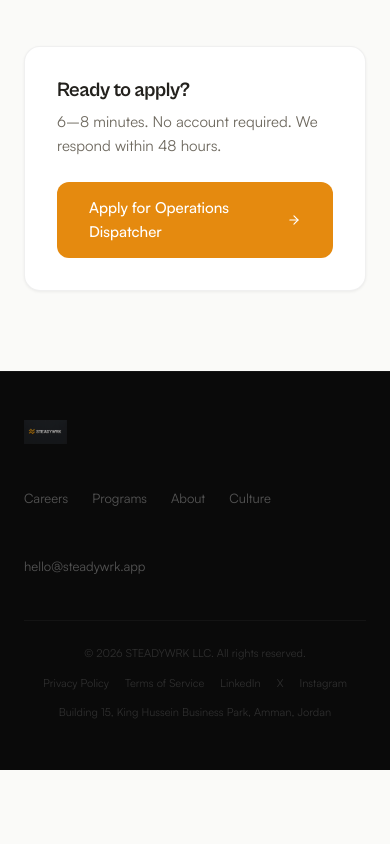
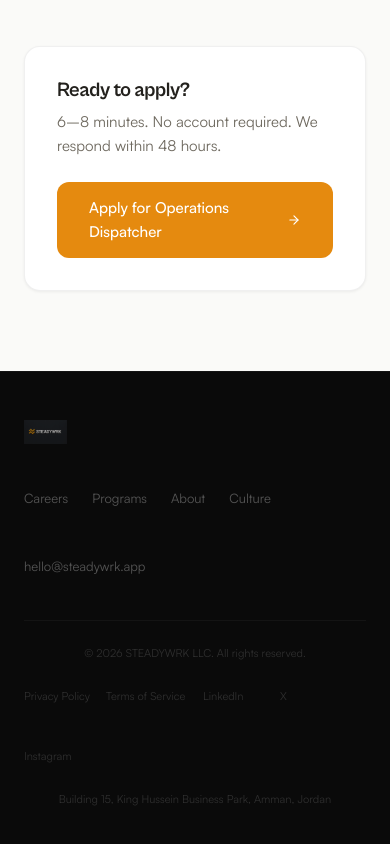
Before and after one commit to usephedm/steadywrk, a Next.js app in the folder apps/web/: page /careers/operations-dispatcher in a window 390 px wide. Shown: the part 1056-1900 px from the top of the page. Before the commit the page ends 1826 px from the top, so only its background shows below. Built offline with nearby package versions, Linux system fonts and the light colour scheme; no server answers.

Commit message:
fix: increase footer touch targets to 44px minimum for mobile — STE-29

```diff
--- a/apps/web/src/components/layout/footer.tsx
+++ b/apps/web/src/components/layout/footer.tsx
@@ -40,16 +40,16 @@ export function Footer() {
           <p className="text-[11px] text-white/15">
             &copy; 2026 {COMPANY.legal}. All rights reserved.
           </p>
-          <div className="flex items-center gap-4">
+          <div className="flex flex-wrap items-center gap-4">
             <Link
               href="/privacy"
-              className="text-[11px] text-white/15 hover:text-white/30 transition-colors duration-[180ms]"
+              className="text-[11px] text-white/15 hover:text-white/30 transition-colors duration-[180ms] min-h-[44px] min-w-[44px] inline-flex items-center justify-center"
             >
               Privacy Policy
             </Link>
             <Link
               href="/terms"
-              className="text-[11px] text-white/15 hover:text-white/30 transition-colors duration-[180ms]"
+              className="text-[11px] text-white/15 hover:text-white/30 transition-colors duration-[180ms] min-h-[44px] min-w-[44px] inline-flex items-center justify-center"
             >
               Terms of Service
             </Link>
@@ -57,7 +57,7 @@ export function Footer() {
               href={COMPANY.social.linkedin}
               target="_blank"
               rel="noopener noreferrer"
-              className="text-[11px] text-white/15 hover:text-white/30 transition-colors duration-[180ms]"
+              className="text-[11px] text-white/15 hover:text-white/30 transition-colors duration-[180ms] min-h-[44px] min-w-[44px] inline-flex items-center justify-center"
             >
               LinkedIn
             </a>
@@ -65,7 +65,7 @@ export function Footer() {
               href={COMPANY.social.twitter}
               target="_blank"
               rel="noopener noreferrer"
-              className="text-[11px] text-white/15 hover:text-white/30 transition-colors duration-[180ms]"
+              className="text-[11px] text-white/15 hover:text-white/30 transition-colors duration-[180ms] min-h-[44px] min-w-[44px] inline-flex items-center justify-center"
             >
               X
             </a>
@@ -73,7 +73,7 @@ export function Footer() {
               href={COMPANY.social.instagram}
               target="_blank"
               rel="noopener noreferrer"
-              className="text-[11px] text-white/15 hover:text-white/30 transition-colors duration-[180ms]"
+              className="text-[11px] text-white/15 hover:text-white/30 transition-colors duration-[180ms] min-h-[44px] min-w-[44px] inline-flex items-center justify-center"
             >
               Instagram
             </a>
```
